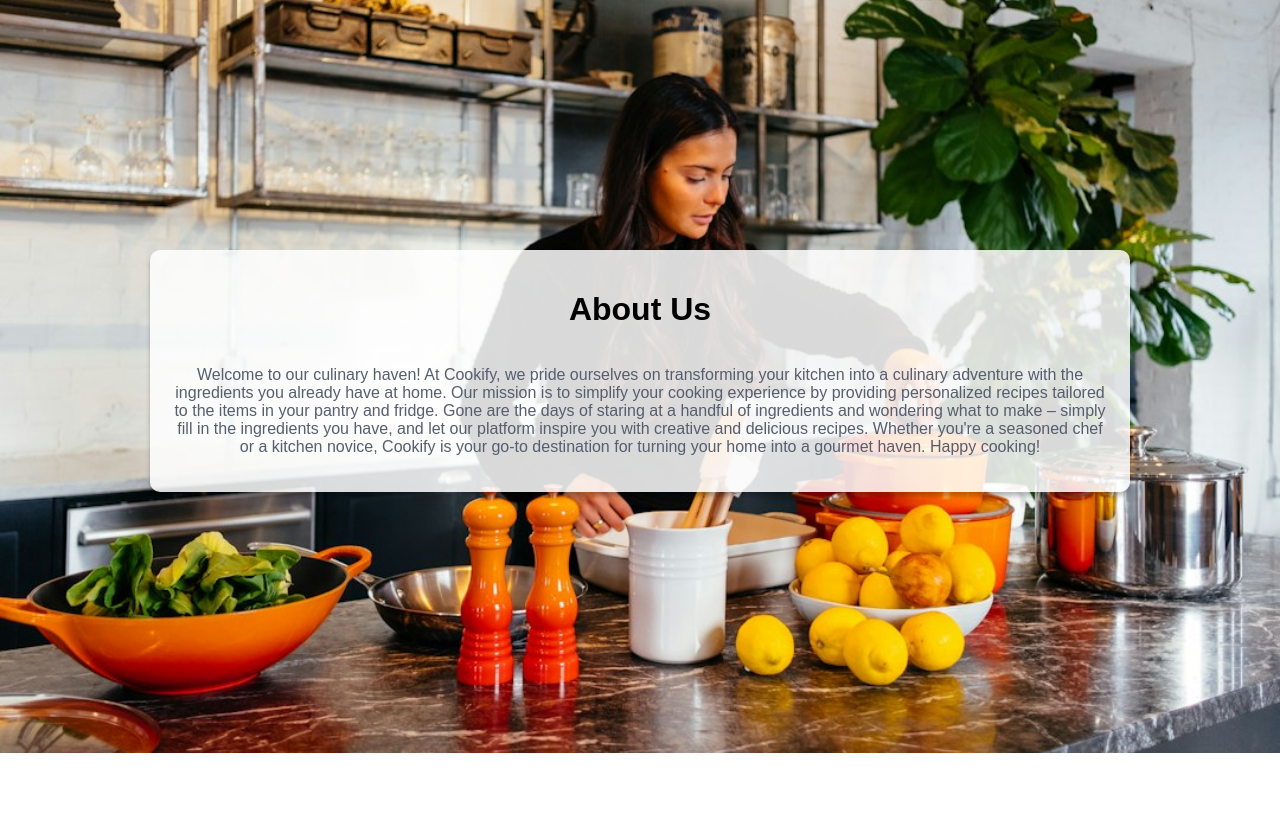
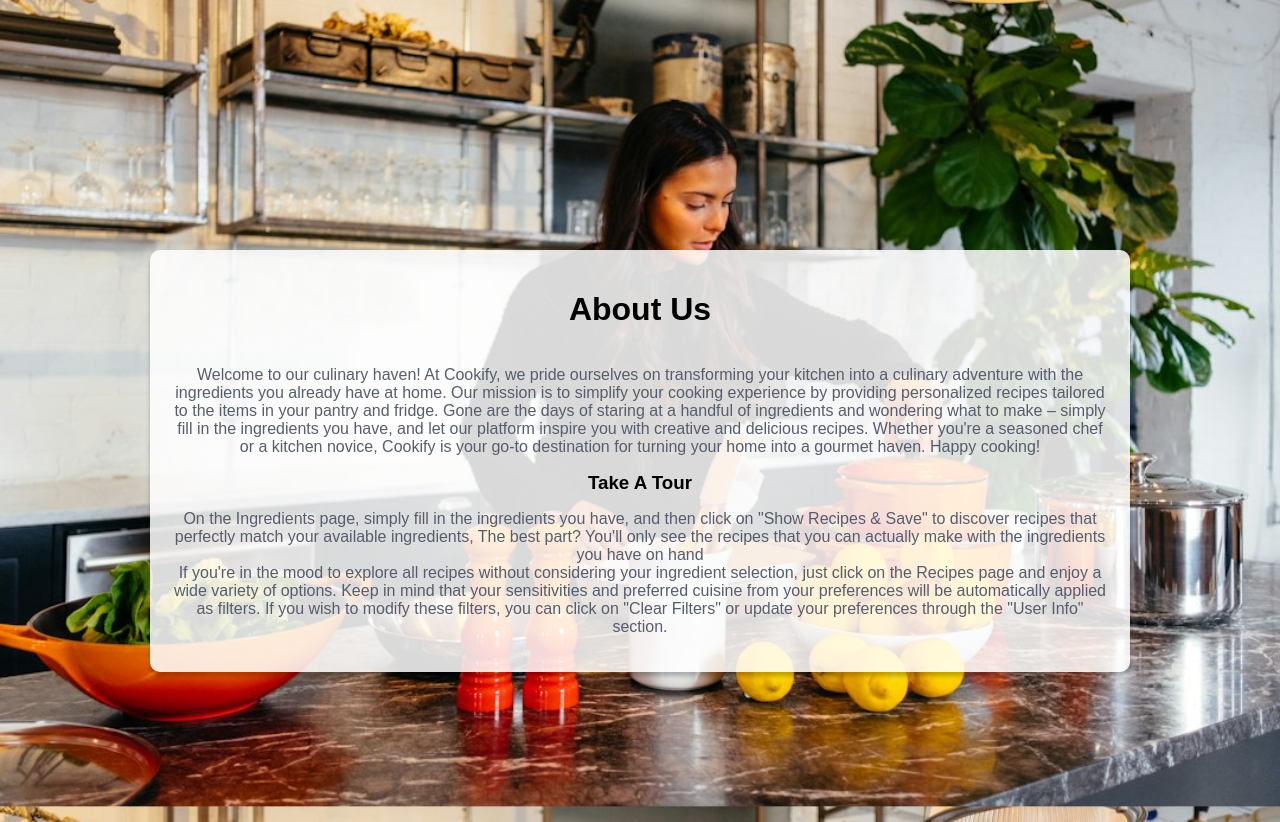
Before and after one commit to omeramst/WEB-G35, a Flask app: page / in a window 1280 px wide. Shown: the part 47-869 px from the top of the page. Before the commit the page ends 800 px from the top, so only its background shows below. Run offline with Flask 3, Linux system fonts and the light colour scheme; parts of the project's set-up code (start-up, migrations or seed data) failed here and were passed over.

Commit message:
ofanaim10 - final touch

```diff
--- a/components/navbar/navbar.py
+++ b/components/navbar/navbar.py
@@ -9,4 +9,5 @@ navbar = Blueprint('navbar', __name__, static_folder='static', static_url_path='
 def logout():
     session['logged_in'] = False
     session['email'] = ''
+    session['selected_ingredients'] = []
     return redirect('/')
--- a/pages/homepage/static/css/homepage.css
+++ b/pages/homepage/static/css/homepage.css
@@ -33,7 +33,7 @@
     background-color: rgba(255, 255, 255, 0.85);
     box-shadow: 0px 4px 4px rgba(0, 0, 0, 0.25);
 }
-#aboutAsParagraph{
+#aboutAsParagraph, .aboutUsMiniP{
     color: #565D6DFF;
     text-align: center;
 }
@@ -49,3 +49,8 @@
 body.homepage .navbar-line {
     display: none;
 }
+
+.aboutUsMiniH{
+    margin: 0px;
+    text-align: center
+}
--- a/pages/homepage/templates/homepage.html
+++ b/pages/homepage/templates/homepage.html
@@ -7,19 +7,34 @@
 {% endblock %}
 
 
-
 {% block page_body_content %}
 <body class="homepage">
-    <div class = "page">
-        <div class="aboutUs">
-            <div class = "aboutUsItem">
-                <h1 id="aboutAsHeader">About Us</h1>
-                 <p id="aboutAsParagraph">
-                    Welcome to our culinary haven! At Cookify, we pride ourselves on transforming your kitchen into a culinary adventure with the ingredients you already have at home. Our mission is to simplify your cooking experience by providing personalized recipes tailored to the items in your pantry and fridge. Gone are the days of staring at a handful of ingredients and wondering what to make – simply fill in the ingredients you have, and let our platform inspire you with creative and delicious recipes. Whether you're a seasoned chef or a kitchen novice, Cookify is your go-to destination for turning your home into a gourmet haven. Happy cooking!
-                 </p>
-            </div>
+<div class="page">
+    <div class="aboutUs">
+        <div class="aboutUsItem">
+            <h1 id="aboutAsHeader">About Us</h1>
+            <p id="aboutAsParagraph">
+                Welcome to our culinary haven! At Cookify, we pride ourselves on transforming your kitchen into a
+                culinary adventure with the ingredients you already have at home. Our mission is to simplify your
+                cooking experience by providing personalized recipes tailored to the items in your pantry and fridge.
+                Gone are the days of staring at a handful of ingredients and wondering what to make – simply fill in the
+                ingredients you have, and let our platform inspire you with creative and delicious recipes. Whether
+                you're a seasoned chef or a kitchen novice, Cookify is your go-to destination for turning your home into
+                a gourmet haven. Happy cooking!
+            </p>
+            <h3 class="aboutUsMiniH">Take A Tour</h3>
+            <p class="aboutUsMiniP">On the Ingredients page, simply fill in the ingredients you have, and then click on
+                "Show Recipes & Save" to discover recipes that perfectly match your available ingredients, The best
+                part? You'll only see the recipes that you can actually make with the ingredients you have on hand
+                <br>
+                If you're in the mood to explore all recipes without considering your ingredient selection, just click
+                on the Recipes page and enjoy a wide variety of options. Keep in mind that your sensitivities and
+                preferred cuisine from your preferences will be automatically applied as filters. If you wish to modify
+                these filters, you can click on "Clear Filters" or update your preferences through the "User Info"
+                section.</p>
         </div>
     </div>
+</div>
 </body>
 {% endblock %}
 
--- a/pages/ingredients/templates/ingredients.html
+++ b/pages/ingredients/templates/ingredients.html
@@ -47,9 +47,7 @@
             <button class="filter-apply-button" type="submit">Apply</button>
         </form>
         <br>
-        <br>
         <button class="filter-apply-button" id="clear-filter" type="button">Clear Filters</button>
-        <br>
         <br>
         <button class="filter-apply-button" id="Show_Recipes" type="button">Show Recipes & Save </button>
         <br>
```
Also changed, not shown: pages/recipes/recipes.py (+5 -3 lines).
